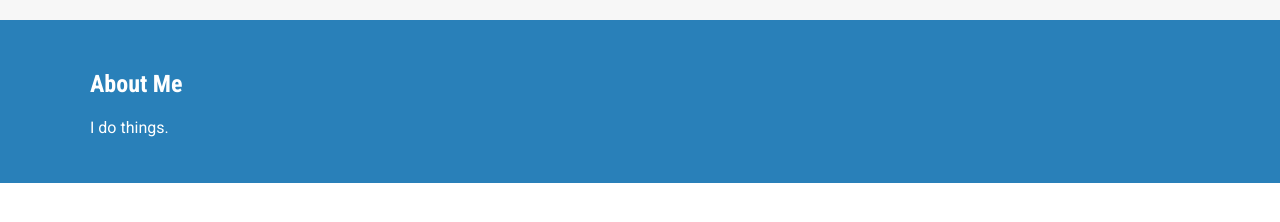
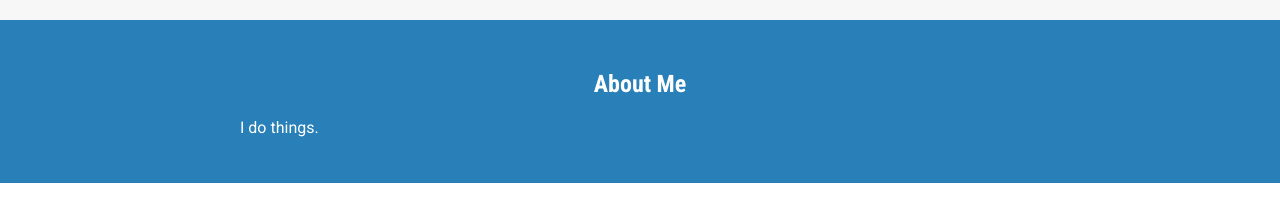
Before and after one commit to StephenCWan/stephenwan.net, a website: page app/index.html in a window 1280 px wide. Shown: the part 190-412 px from the top of the page. Drawn offline with Linux system fonts and the light colour scheme.

Commit message:
added more centering css

```diff
--- a/app/css/main.css
+++ b/app/css/main.css
@@ -86,7 +86,7 @@ header.cross-section .container {
 
 .cross-section.inverse {
 	color: #fff;
-	background-color: #333;
+	background-color: #2980B9;
 }
 
 .avatar {
@@ -99,6 +99,10 @@ header.cross-section .container {
 	box-shadow: inset 0px 0px 20px #333;
 }
 
-#aboutme {
-	background-color: #2980B9;
+.text-block .container {
+	width: 800px;
 }
+
+.text-block h1, .text-block h2, .text-block h3, .text-block h4, .text-block h5, .text-block h6 {
+	text-align: center;
+}
```
